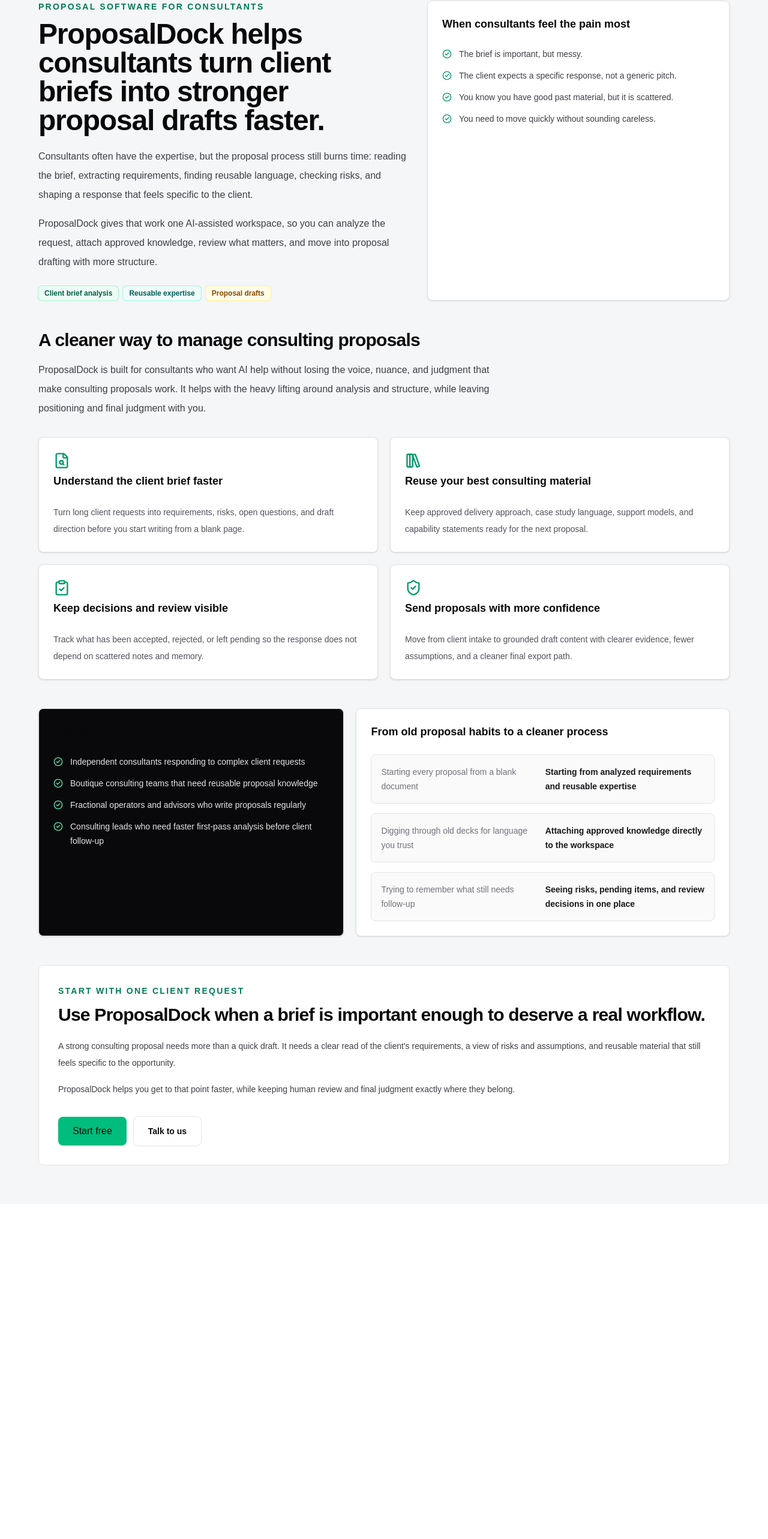
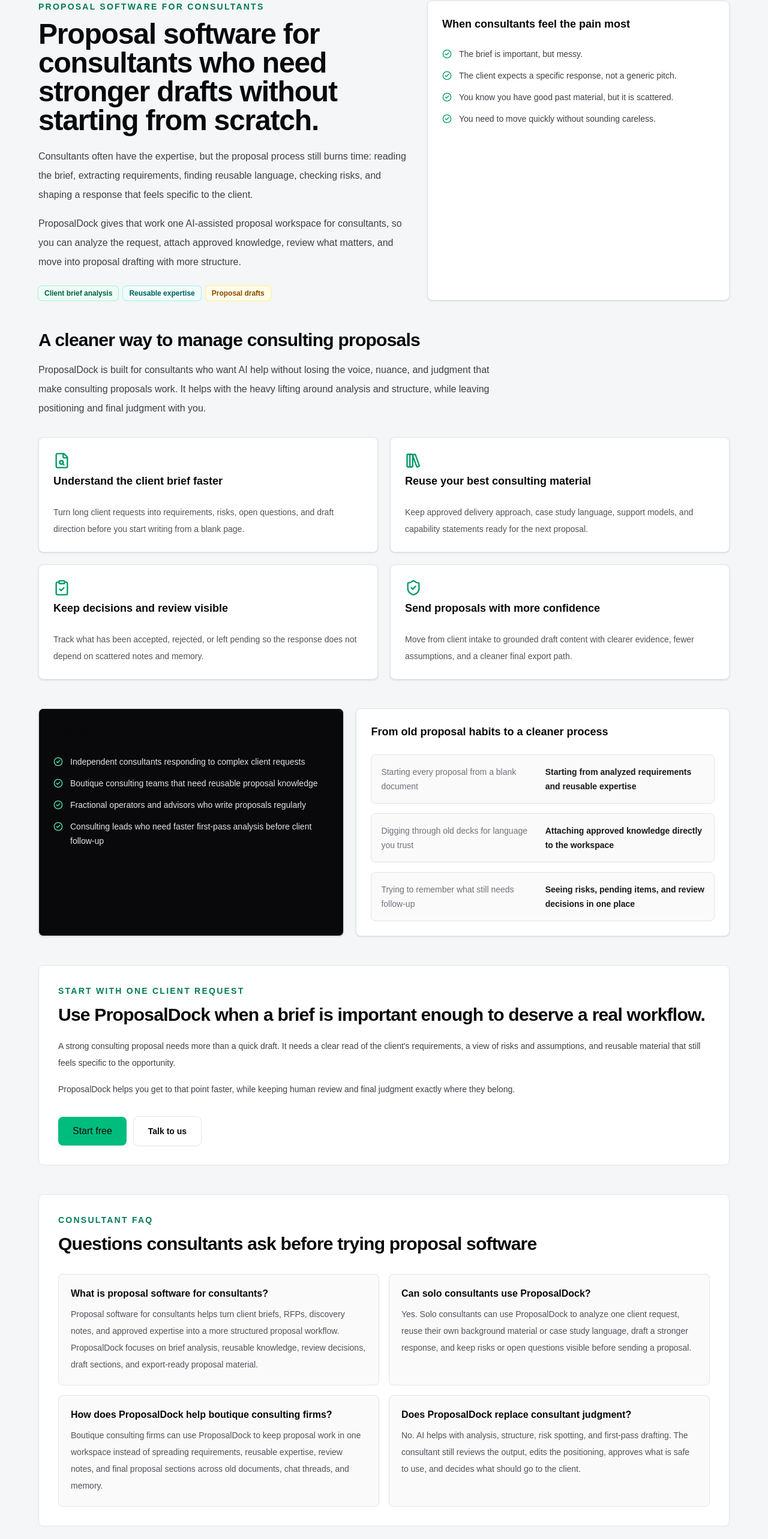
Before and after one commit to proposaldock/pdock, a Next.js app: page /proposal-software-for-consultants in a window 1280 px wide. Shown: the part 120-2686 px from the top of the page at 60% size. Before the commit the page ends 2127 px from the top, so only its background shows below. Built offline with nearby package versions, Linux system fonts and the light colour scheme; no server answers.

Commit message:
Optimize consultants page for early SEO query

```diff
--- a/app/proposal-software-for-consultants/page.tsx
+++ b/app/proposal-software-for-consultants/page.tsx
@@ -14,16 +14,16 @@
 import { buildCanonical } from "@/lib/site";
 
 export const metadata: Metadata = {
-  title: "Proposal Software for Consultants",
+  title: "Proposal Software for Consultants | ProposalDock",
   description:
-    "ProposalDock helps consultants analyze client briefs, reuse approved expertise, draft stronger proposals, and keep review work organized in one AI-assisted workspace.",
+    "Proposal software for consultants who need to analyze client briefs, reuse approved expertise, draft stronger proposals, and keep review work organized in one AI-assisted workspace.",
   alternates: {
     canonical: buildCanonical("/proposal-software-for-consultants"),
   },
   openGraph: {
-    title: "Proposal Software for Consultants",
+    title: "Proposal Software for Consultants | ProposalDock",
     description:
-      "ProposalDock helps consultants analyze client briefs, reuse approved expertise, draft stronger proposals, and keep review work organized.",
+      "ProposalDock gives consultants one AI-assisted workspace to analyze client briefs, reuse expertise, and draft stronger proposals.",
     url: buildCanonical("/proposal-software-for-consultants"),
   },
 };
@@ -62,6 +62,29 @@
   "Consulting leads who need faster first-pass analysis before client follow-up",
 ] as const;
 
+const consultantFaqs = [
+  {
+    question: "What is proposal software for consultants?",
+    answer:
+      "Proposal software for consultants helps turn client briefs, RFPs, discovery notes, and approved expertise into a more structured proposal workflow. ProposalDock focuses on brief analysis, reusable knowledge, review decisions, draft sections, and export-ready proposal material.",
+  },
+  {
+    question: "Can solo consultants use ProposalDock?",
+    answer:
+      "Yes. Solo consultants can use ProposalDock to analyze one client request, reuse their own background material or case study language, draft a stronger response, and keep risks or open questions visible before sending a proposal.",
+  },
+  {
+    question: "How does ProposalDock help boutique consulting firms?",
+    answer:
+      "Boutique consulting firms can use ProposalDock to keep proposal work in one workspace instead of spreading requirements, reusable expertise, review notes, and final proposal sections across old documents, chat threads, and memory.",
+  },
+  {
+    question: "Does ProposalDock replace consultant judgment?",
+    answer:
+      "No. AI helps with analysis, structure, risk spotting, and first-pass drafting. The consultant still reviews the output, edits the positioning, approves what is safe to use, and decides what should go to the client.",
+  },
+] as const;
+
 const consultantBeforeAfter = [
   {
     before: "Starting every proposal from a blank document",
@@ -78,8 +101,27 @@
 ] as const;
 
 export default function ProposalSoftwareForConsultantsPage() {
+  const faqJsonLd = {
+    "@context": "https://schema.org",
+    "@type": "FAQPage",
+    mainEntity: consultantFaqs.map((item) => ({
+      "@type": "Question",
+      name: item.question,
+      acceptedAnswer: {
+        "@type": "Answer",
+        text: item.answer,
+      },
+    })),
+  };
+
   return (
     <main className="min-h-screen bg-[#f4f6f7] px-6 py-16">
+      <script
+        type="application/ld+json"
+        dangerouslySetInnerHTML={{
+          __html: JSON.stringify(faqJsonLd),
+        }}
+      />
       <div className="mx-auto max-w-6xl">
         <Link
           href="/"
@@ -95,7 +137,7 @@
               Proposal software for consultants
             </p>
             <h1 className="mt-3 text-4xl font-black tracking-tight text-zinc-950 sm:text-5xl">
-              ProposalDock helps consultants turn client briefs into stronger proposal drafts faster.
+              Proposal software for consultants who need stronger drafts without starting from scratch.
             </h1>
             <p className="mt-5 max-w-3xl text-base leading-8 text-zinc-700">
               Consultants often have the expertise, but the proposal process still burns time:
@@ -103,9 +145,9 @@
               and shaping a response that feels specific to the client.
             </p>
             <p className="mt-4 max-w-3xl text-base leading-8 text-zinc-700">
-              ProposalDock gives that work one AI-assisted workspace, so you can analyze the request,
-              attach approved knowledge, review what matters, and move into proposal drafting with
-              more structure.
+              ProposalDock gives that work one AI-assisted proposal workspace for consultants, so
+              you can analyze the request, attach approved knowledge, review what matters, and move
+              into proposal drafting with more structure.
             </p>
             <div className="mt-6 flex flex-wrap gap-2">
               <Badge tone="green">Client brief analysis</Badge>
@@ -225,6 +267,23 @@
             </Link>
           </div>
         </section>
+
+        <section className="mt-12 rounded-lg border border-zinc-200 bg-white p-8">
+          <p className="text-sm font-semibold uppercase tracking-[0.16em] text-emerald-700">
+            Consultant FAQ
+          </p>
+          <h2 className="mt-3 text-3xl font-black tracking-tight text-zinc-950">
+            Questions consultants ask before trying proposal software
+          </h2>
+          <div className="mt-8 grid gap-4 md:grid-cols-2">
+            {consultantFaqs.map((item) => (
+              <div key={item.question} className="rounded-lg border border-zinc-200 bg-zinc-50 p-5">
+                <h3 className="font-semibold text-zinc-950">{item.question}</h3>
+                <p className="mt-2 text-sm leading-7 text-zinc-600">{item.answer}</p>
+              </div>
+            ))}
+          </div>
+        </section>
       </div>
     </main>
   );
```
